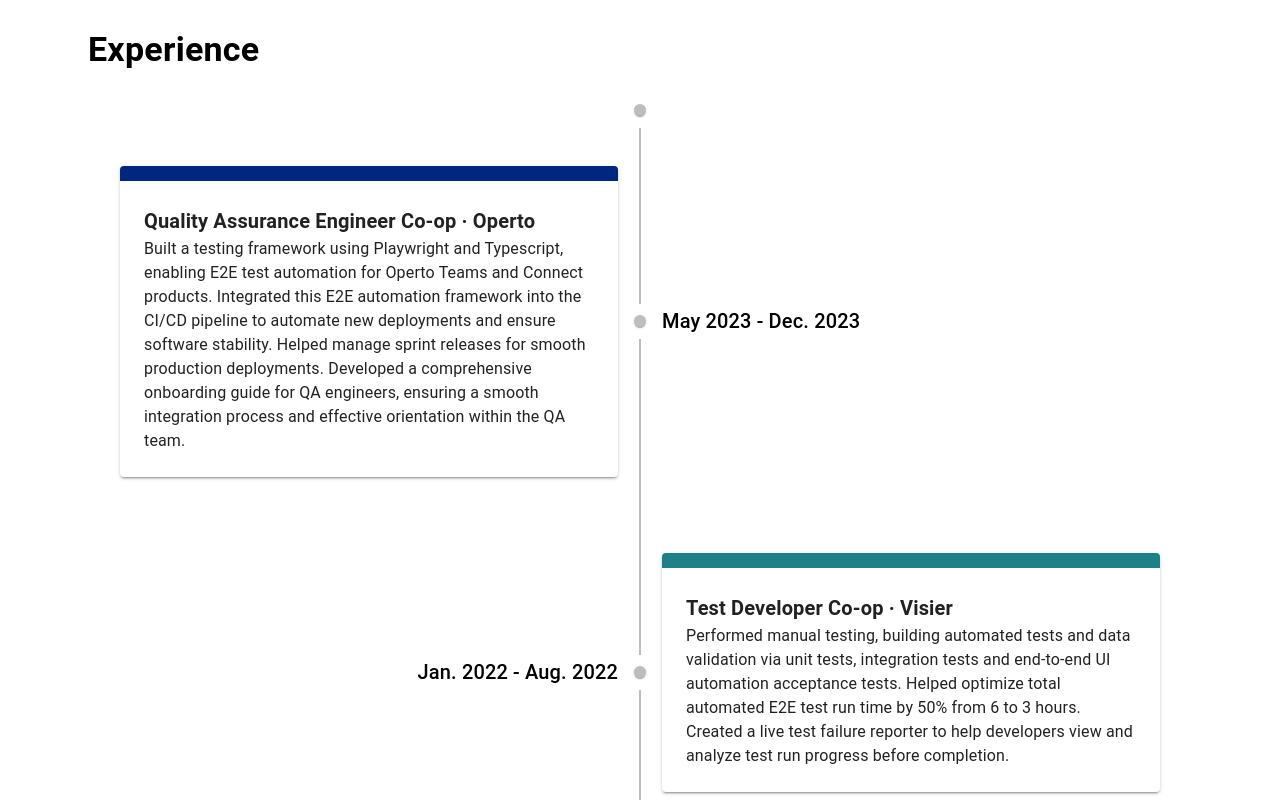
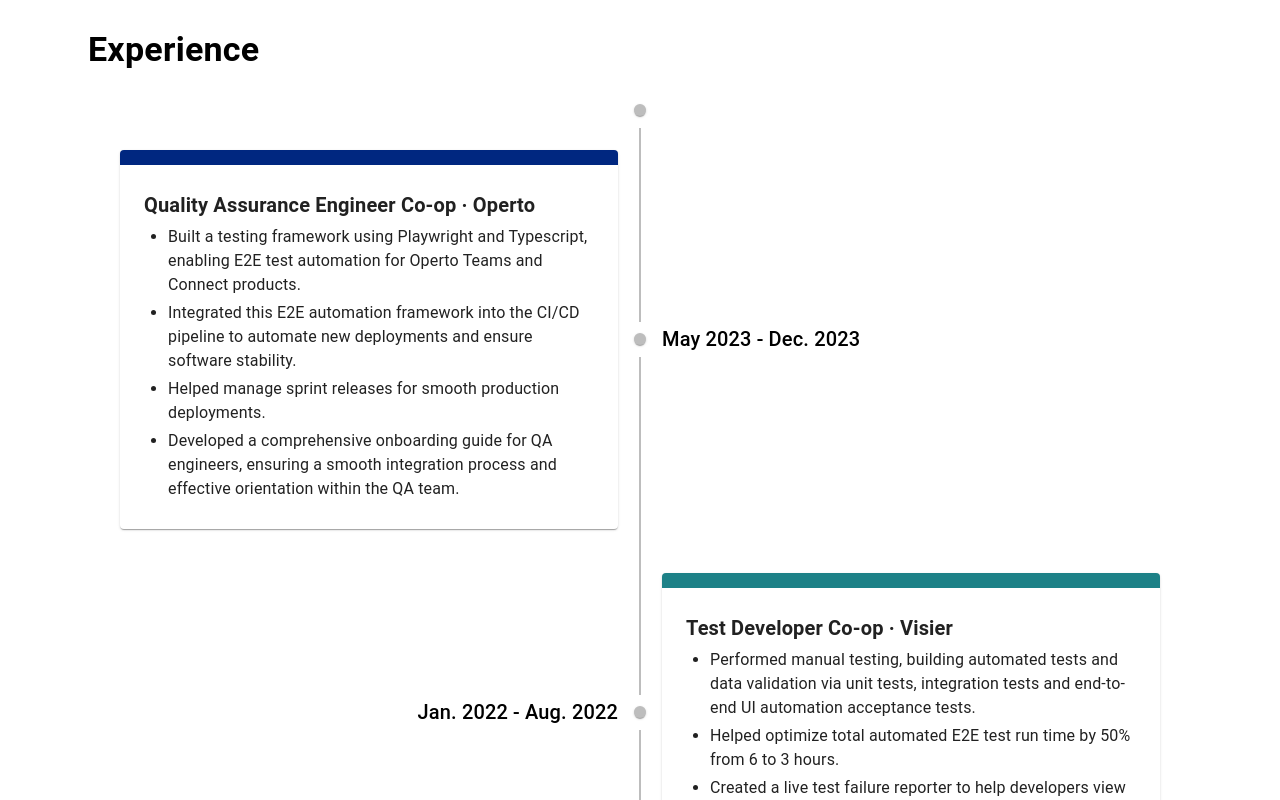
Before and after one commit to ronalldchan/ronalldchan.github.io, a React (Create React App) app: page / in a window 1280 px wide. Shown: the part 400-1200 px from the top of the page. Built offline with nearby package versions, Linux system fonts and the light colour scheme.

Commit message:
Refactor ExperienceForm to ExperienceCard - Updated to use bullet points - Refactored to use mui card

```diff
--- a/src/components/Experience.tsx
+++ b/src/components/Experience.tsx
@@ -1,5 +1,5 @@
 import { Box, Container, List, ListItem, ListItemText, Typography } from "@mui/material";
-import ExperienceForm from "./ExperienceForm";
+import ExperienceCard from "./ExperienceCard";
 import {
   Timeline,
   TimelineConnector,
@@ -28,21 +28,29 @@
               <TimelineContent />
             </TimelineItem>
             <ExperienceTimelineItem date="May 2023 - Dec. 2023">
-              <ExperienceForm
+              <ExperienceCard
                 jobTitle="Quality Assurance Engineer Co&#8209;op"
                 company="Operto"
                 companyLink="https://operto.com/"
-                description="Built a testing framework using Playwright and Typescript, enabling E2E test automation for Operto Teams and Connect products. Integrated this E2E automation framework into the CI/CD pipeline to automate new deployments and ensure software stability. Helped manage sprint releases for smooth production deployments.
-                Developed a comprehensive onboarding guide for QA engineers, ensuring a smooth integration process and effective orientation within the QA team."
+                description={[
+                  "Built a testing framework using Playwright and Typescript, enabling E2E test automation for Operto Teams and Connect products.",
+                  "Integrated this E2E automation framework into the CI/CD pipeline to automate new deployments and ensure software stability.",
+                  "Helped manage sprint releases for smooth production deployments.",
+                  "Developed a comprehensive onboarding guide for QA engineers, ensuring a smooth integration process and effective orientation within the QA team.",
+                ]}
                 color="#002780"
               />
             </ExperienceTimelineItem>
             <ExperienceTimelineItem date="Jan. 2022 - Aug. 2022">
-              <ExperienceForm
+              <ExperienceCard
                 jobTitle="Test Developer Co&#8209;op"
                 company="Visier"
                 companyLink="https://www.visier.com/"
-                description="Performed manual testing, building automated tests and data validation via unit tests, integration tests and end-to-end UI automation acceptance tests. Helped optimize total automated E2E test run time by 50% from 6 to 3 hours. Created a live test failure reporter to help developers view and analyze test run progress before completion."
+                description={[
+                  "Performed manual testing, building automated tests and data validation via unit tests, integration tests and end-to-end UI automation acceptance tests.",
+                  "Helped optimize total automated E2E test run time by 50% from 6 to 3 hours.",
+                  "Created a live test failure reporter to help developers view and analyze test run progress before completion.",
+                ]}
                 color="#1d8187"
               />
             </ExperienceTimelineItem>
--- /dev/null
+++ b/src/components/ExperienceCard.tsx
@@ -0,0 +1,35 @@
+import { Card, List, ListItem, ListItemText, Typography } from "@mui/material";
+
+function ExperienceCard(props: {
+  jobTitle: string;
+  company: string;
+  companyLink: string;
+  description: string[];
+  tags?: string[];
+  color: string;
+}) {
+  return (
+    <Card sx={{ p: 3, borderTop: 15, borderColor: props.color, maxWidth: 500, minWidth: 250, textAlign: "left" }}>
+      <a href={props.companyLink} target="_blank" style={{ color: "inherit" }}>
+        <Typography
+          variant="h6"
+          fontWeight={"bold"}
+          display={"inline-flex"}
+          alignItems={"center"}
+          sx={{ "&:hover": { opacity: "70%", transitionDuration: "0.1s" } }}
+        >
+          {`${props.jobTitle} · ${props.company}`}
+        </Typography>
+      </a>
+      <List sx={{ listStyleType: "disc", pl: 3, py: 0 }}>
+        {props.description.map((item) => (
+          <ListItem sx={{ display: "list-item", p: 0 }}>
+            <ListItemText>{item}</ListItemText>
+          </ListItem>
+        ))}
+      </List>
+    </Card>
+  );
+}
+
+export default ExperienceCard;
--- a/src/components/ExperienceForm.tsx
+++ /dev/null
@@ -1,34 +0,0 @@
-import { Box, Paper, Typography } from "@mui/material";
-
-function ExperienceForm(props: {
-  jobTitle: string;
-  company: string;
-  companyLink: string;
-  description: string;
-  tags?: string[];
-  color: string;
-}) {
-  return (
-    <Box display={"flex"} my={4}>
-      <Paper
-        elevation={2}
-        sx={{ p: 3, borderTop: 15, borderColor: props.color, maxWidth: 500, minWidth: 250, textAlign: "left" }}
-      >
-        <a href={props.companyLink} target="_blank" style={{ color: "inherit" }}>
-          <Typography
-            variant="h6"
-            fontWeight={"bold"}
-            display={"inline-flex"}
-            alignItems={"center"}
-            sx={{ "&:hover": { opacity: "70%", transitionDuration: "0.1s" } }}
-          >
-            {`${props.jobTitle} · ${props.company}`}
-          </Typography>
-        </a>
-        <Typography variant="body1">{props.description}</Typography>
-      </Paper>
-    </Box>
-  );
-}
-
-export default ExperienceForm;
--- a/src/components/ExperienceTimelineItem.tsx
+++ b/src/components/ExperienceTimelineItem.tsx
@@ -20,7 +20,7 @@
         <TimelineDot />
         <TimelineConnector />
       </TimelineSeparator>
-      <TimelineContent>{props.children}</TimelineContent>
+      <TimelineContent my={2}>{props.children}</TimelineContent>
     </TimelineItem>
   );
 }
--- a/src/components/ProjectCard.tsx
+++ b/src/components/ProjectCard.tsx
@@ -5,7 +5,6 @@
 function ProjectCard(props: { title: string; description: string; image: string }) {
   return (
     <Card sx={{ width: "400px" }}>
-      {/* <CardActionArea> */}
       <CardMedia component={"img"} height={"200"} image={props.image} sx={{ objectPosition: "0% 0%" }} />
       <Divider />
       <CardContent>
@@ -14,7 +13,6 @@
         </Typography>
         <Typography>{props.description}</Typography>
       </CardContent>
-      {/* </CardActionArea> */}
     </Card>
   );
 }
```
